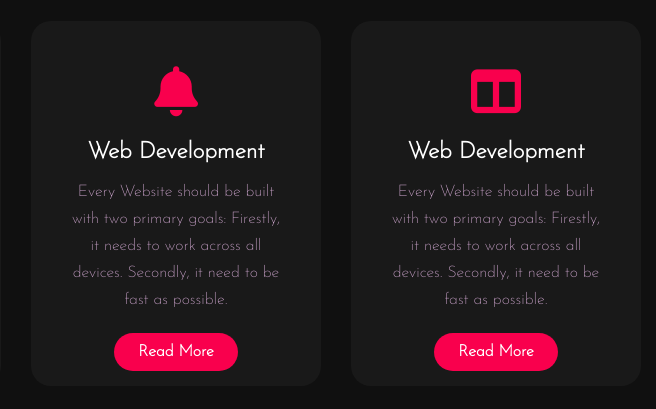
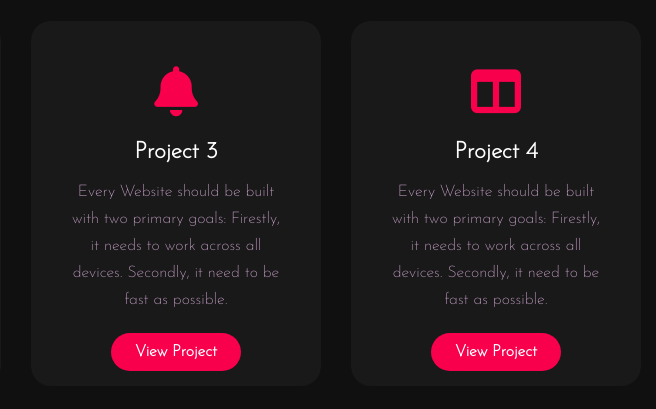
Before and after one commit to VictorSamuel-dev/My_Portfolio, a plain HTML site: page index.html in a window 1280 px wide. Shown: the part 1699-2108 px from the top of the page, 624-1280 px from the left. Drawn offline with Linux system fonts and the light colour scheme.

Commit message:
modified a few code structure

```diff
--- a/index.html
+++ b/index.html
@@ -28,7 +28,7 @@
    <div class="content">
       <h4>Hello, my name is</h4>
       <h1>Victor <span>Samuel</span></h1>
-      <h3>I'am a Web Developer.</h3>
+      <h3>I'am a Full-Stack Developer.</h3>
       <div class="newslatter">
          <form>
             <input type="email" name="email" id="mail" placeholder="Enter Your Email">
@@ -84,24 +84,24 @@
 
          <div class="card">
             <i class="fa-solid fa-bell"></i>
-            <h5>Web Development</h5>
+            <h5>Project 3</h5>
             <div class="pra">
                <p> Every Website should be built with two primary goals: Firestly, it needs to work across all devices. Secondly, it need to be fast as possible.</p>
 
                <p style="text-align: center;">
-                  <a class="button" href="#"> Read More</a>
+                  <a class="button" href="#"> View Project</a>
                </p>
             </div>
          </div>
 
          <div class="card">
             <i class="fa-solid fa-table-columns"></i>
-            <h5>Web Development</h5>
+            <h5>Project 4</h5>
             <div class="pra">
                <p> Every Website should be built with two primary goals: Firestly, it needs to work across all devices. Secondly, it need to be fast as possible.</p>
 
                <p style="text-align: center;">
-                  <a class="button" href="#"> Read More</a>
+                  <a class="button" href="#"> View Project</a>
                </p>
             </div>
          </div>
@@ -111,7 +111,7 @@
    <!------Contact------>
    <div class="contact" id="contact">
       <p>Let Me Get You A Beautiful Website.</p>
-      <a class="button-two" href="#">Hire Me</a>
+      <a class="button-two" href="mailto:victorcsamuel1@gmail.com">Hire Me</a>
    </div>
 
    <!------footer start------>
```
Also changed, not shown: 1 other file.
